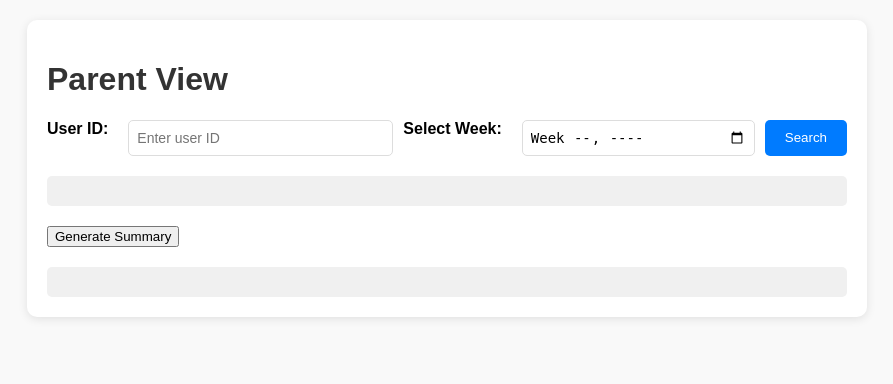
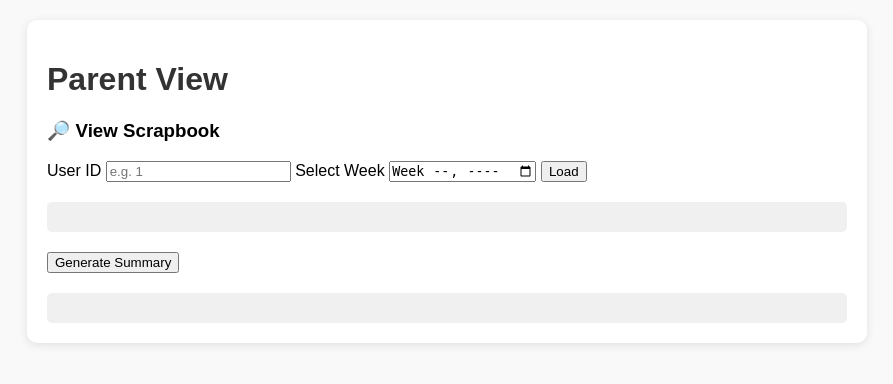
Before and after one commit to HuKaiLiLaJi/FIT5120main, a Python web app: template app/templates/parent.html in a window 1280 px wide. Shown: the top 384 px of the page, without its empty margins (193-1086 px from the left). Run offline with Jinja, Linux system fonts and the light colour scheme; the template is opened without the code that fills it, so the values that code supplies are empty.

Commit message:
EPIC4 visuals V2

```diff
--- a/app/static/parent.js
+++ b/app/static/parent.js
@@ -1,44 +1,55 @@
-function fetchEntries() {
-    const userId = document.getElementById('user-id').value.trim();
-    const weekValue = document.getElementById('week-select').value;
+function confirmParentInputs() {
+    const userId = document.getElementById("popup-user-id").value.trim();
+    const week = document.getElementById("popup-week").value;
 
-    if (!userId || !weekValue) {
-        alert('Please enter a valid User ID and select a week.');
+    if (!userId || !week) {
+        alert("Please fill in both user ID and week.");
         return;
     }
 
-    // Extracting year and week
-    const [year, week] = weekValue.split('-W');
+    document.getElementById("user-id").value = userId;
+    document.getElementById("week-select").value = week;
+    document.getElementById("parent-popup").remove();
 
-    fetch(`/activity-entries?user_id=${userId}&year=${year}&week=${week-1}`)
+    fetchEntries();
+}
+
+function fetchEntries() {
+    const userId = document.getElementById("user-id").value.trim();
+    const week = document.getElementById("week-select").value;
+
+    const [year, weekNum] = week.split("-W");
+
+    fetch(`/activity-entries?user_id=${userId}&year=${year}&week=${weekNum}`)
         .then(res => res.json())
-        .then(data => {
-            const activityList = document.getElementById('activity-list');
-            activityList.innerHTML = '';
+        .then(entries => {
+            const container = document.getElementById("activity-list");
+            container.innerHTML = "";
 
-            if (data.error) {
-                activityList.innerHTML = `<p>${data.error}</p>`;
+            if (!entries.length) {
+                container.innerHTML = "<p>No entries for this week.</p>";
                 return;
             }
 
-            if (data.length === 0) {
-                activityList.innerHTML = '<p>No activities found for this week.</p>';
-                return;
-            }
-
-            const ul = document.createElement('ul');
-            data.forEach(entry => {
-                const li = document.createElement('li');
-                li.textContent = `${entry.activity_name} - Enjoyment: ${entry.enjoyment}, Amount: ${entry.amount}, Activeness: ${entry.activeness}`;
-                ul.appendChild(li);
+            entries.forEach(entry => {
+                const card = document.createElement("div");
+                card.classList.add("entry-card");
+                card.innerHTML = `
+                    <h4>${entry.activity_name}</h4>
+                    <p>Enjoyment: ${entry.enjoyment}/3</p>
+                    <p>Amount: ${entry.amount}/3</p>
+                    <p>Activeness: ${entry.activeness}/3</p>
+                    <p><small>${entry.timestamp}</small></p>
+                `;
+                container.appendChild(card);
             });
-            activityList.appendChild(ul);
         })
         .catch(err => {
+            alert("Failed to load activity data.");
             console.error(err);
-            alert('Error fetching activities. Please try again.');
         });
 }
+
 
 
 function generateSummary() {
--- a/app/templates/parent.html
+++ b/app/templates/parent.html
@@ -9,12 +9,20 @@
 <body>
     <div class="container">
         <h1>Parent View</h1>
-        <div class="controls">
-            <label for="user-id">User ID:</label>
-            <input type="number" id="user-id" placeholder="Enter user ID">
-            <label for="week-select">Select Week:</label>
-            <input type="week" id="week-select">
-            <button onclick="fetchEntries()">Search</button>
+        <!-- Hidden input storage -->
+        <input type="hidden" id="user-id">
+        <input type="hidden" id="week-select">
+
+        <!-- Modal popup for parent input -->
+        <div id="parent-popup" class="popup-overlay">
+            <div class="popup-box">
+                <h3>🔎 View Scrapbook</h3>
+                <label>User ID</label>
+                <input type="number" id="popup-user-id" placeholder="e.g. 1" class="form-control mb-2">
+                <label>Select Week</label>
+                <input type="week" id="popup-week" class="form-control mb-3">
+                <button class="btn btn-primary w-100" onclick="confirmParentInputs()">Load</button>
+            </div>
         </div>
         <div id="activity-list" class="results"></div>
         <button onclick="generateSummary()" style="margin-top: 20px;">Generate Summary</button>
```
